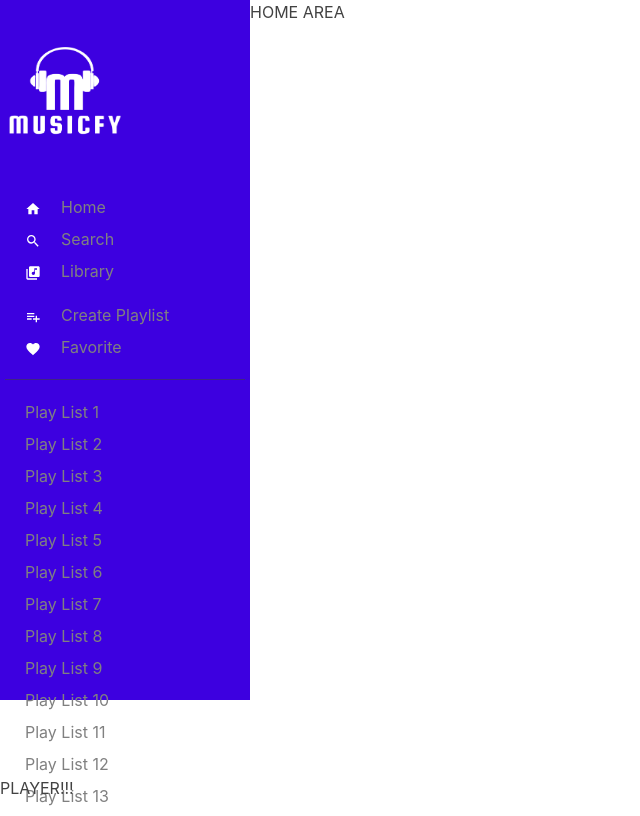
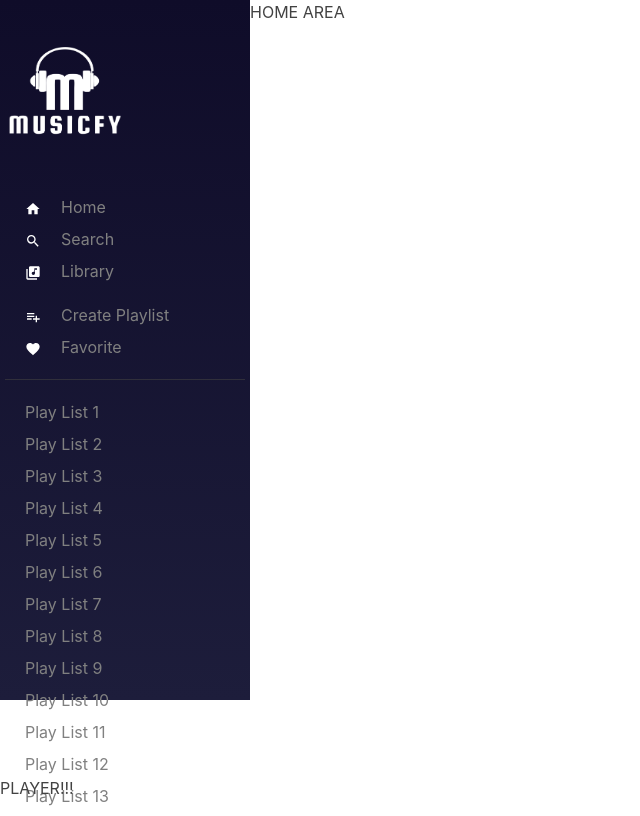
Before and after one commit to Brunno-DaSilva/musicfy-next-ts-react, a Next.js app: page / in a window 1280 px wide. Shown: the whole page, without its empty margins (0-640 px from the left). Built offline with nearby package versions, Linux system fonts and the light colour scheme.

Commit message:
Added new bg-gradient color to menu

```diff
--- a/components/sideBar.tsx
+++ b/components/sideBar.tsx
@@ -57,9 +57,10 @@ const Sidebar = () => {
     <Box
       width="100%"
       height="calc(100vh - 100px)"
-      bg="#3d00e0"
+      bg="#0f0c29"
       paddingX="5px"
       color="gray"
+      bgGradient="linear(to-t, #1d1d3b, #0f0c29)"
     >
       <Box paddingY="20px" height="100%">
         <Box width="120px" marginBottom="20px" paddingY="20px">
```
